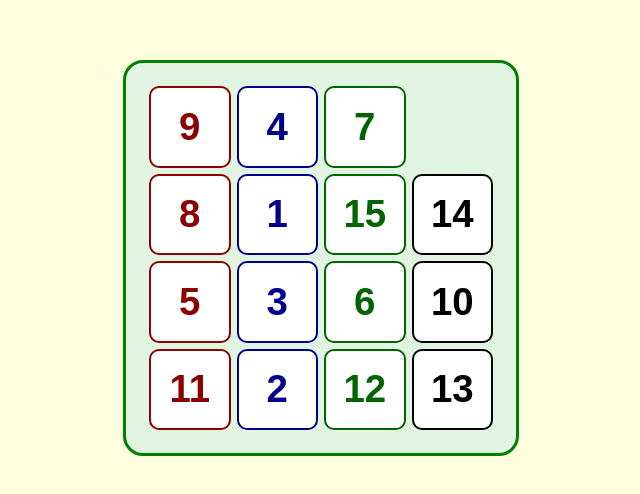
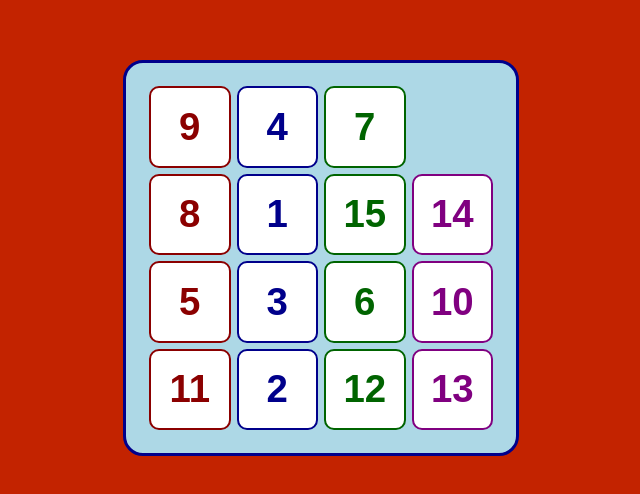
Before and after one commit to RisAbd/15-the-game-js, a plain HTML site: page index.html in a window 1280 px wide. Shown: the part 142-636 px from the top of the page, without its empty margins (319-959 px from the left). Drawn offline with Linux system fonts and the light colour scheme.

Commit message:
add game completeness measurement and reflection, update styles

```diff
--- a/main.js
+++ b/main.js
@@ -111,12 +111,36 @@ class Game extends Array {
       return [pos, newPos];
     }
   }
+
+  /**
+    * return number between 0.0 and 1.0
+    * where 0 means field is way far from completeness
+    * and 1.0 means field is totally completed (ordered)
+    *
+  **/
+  estimatedCompleteness() {
+    // const manhattanDistance = ([x1, y1], [x2, y2]) => Math.abs(x2-x1) + Math.abs(y2-y1);
+    // const maxStepsCountForPosition = i => 'fuck you';  // todo: for 4x4 field return one of {10, 13, 16}
+    // const estimatedStepsCountForValue = (value, currentPos) => 'magic';
+
+    // const maxStepsCountTotal = this.map((_, pos) => maxStepsCountForPosition).reduce((s, v) => s+v, 0);
+    // const stepsLeft = this.map((value, pos) => estimatedStepsCountForValue(value, pos)).reduce((s, v) => s+v, 0);
+    // return 1.0 - stepsLeft / maxStepsCountTotal;
+
+    const indexValueDiffSum = this
+        // zero is empty cell, it must be on last position
+        .map((value, index) => index-(value === 0 ? (this.length-1) : value-1))
+        .reduce((sum, diff) => sum+Math.abs(diff), 0);
+
+    // powering resulting value return more 'native' feeling values
+    return Math.pow(1.0 - indexValueDiffSum / (14*this.length), 3);
+  }
 }
 
 const game = new Game(4, 4).shuffle();
 
 const gameContainer = document.querySelector('#game-container');
-const colors = ['darkred', 'darkblue', 'darkgreen', 'darkpurple'];
+const rootContainer = document.querySelector('#app');
 
 const cells = new Array(4*4).fill(0).map((_, i) => {
   const value = game[i];
@@ -127,17 +151,29 @@ const cells = new Array(4*4).fill(0).map((_, i) => {
   if (value === 0) { cell.tabIndex = -1; }
   cell.addEventListener('click', onCellClick);
 
-  cell.style.color = colors[i%colors.length];
-
   gameContainer.appendChild(cell);
 
   return cell;
 });
 
+function reflectGameStage() {
+  const completeness = game.estimatedCompleteness();
+  if (completeness === 1) {
+    rootContainer.style.backgroundColor = '#00c000';
+  } else {
+    // red component goes down to zero
+    // green to 1 according to completeness value
+    // ... means from gradient from red to green! kek
+    rootContainer.style.backgroundColor = `rgb(${255 - completeness*255}, ${completeness*150}, 0)`;
+  }
+}
+reflectGameStage();
+
 function swapCells(fromPos, toPos) {
   const fromCell = gameContainer.children[fromPos];
   const toCell = gameContainer.children[toPos];
   swapElements(fromCell, toCell);
+  reflectGameStage();
 }
 
 function swapElements(obj1, obj2) {
--- a/style.css
+++ b/style.css
@@ -12,6 +12,7 @@ body, html {
   align-items: center;
   background-color: lightyellow;
   /*filter: invert(100%);*/
+  transition: background-color 1s ease;
 }
 
 #game-container {
@@ -19,13 +20,26 @@ body, html {
   max-height: 350px;
   height: 70vh;
   width: 70vh;
-  background-color: #e1f4e1;
+  background-color: lightblue;
   display: grid;
   grid-auto-rows: 1fr;
   grid-template-columns: repeat(4, 1fr);
   padding: 20px;
-  border: 3px solid green;
+  border: 3px solid darkblue;
   border-radius: 20px;
+}
+
+.cell:nth-child(4n+1) {
+  color: darkred;
+}
+.cell:nth-child(4n+2) {
+  color: darkblue;
+}
+.cell:nth-child(4n+3) {
+  color: darkgreen;
+}
+.cell:nth-child(4n+4) {
+  color: purple;
 }
 
 .cell {
@@ -35,7 +49,12 @@ body, html {
   border: 2px solid;
   margin: 3px;
   background-color: white;
+  transition: color 0.2s ease;
   /*outline: none;*/
+}
+
+.cell:hover {
+  color: rgb(200, 200, 0);
 }
 
 .cell[data-value="0"] {
```
